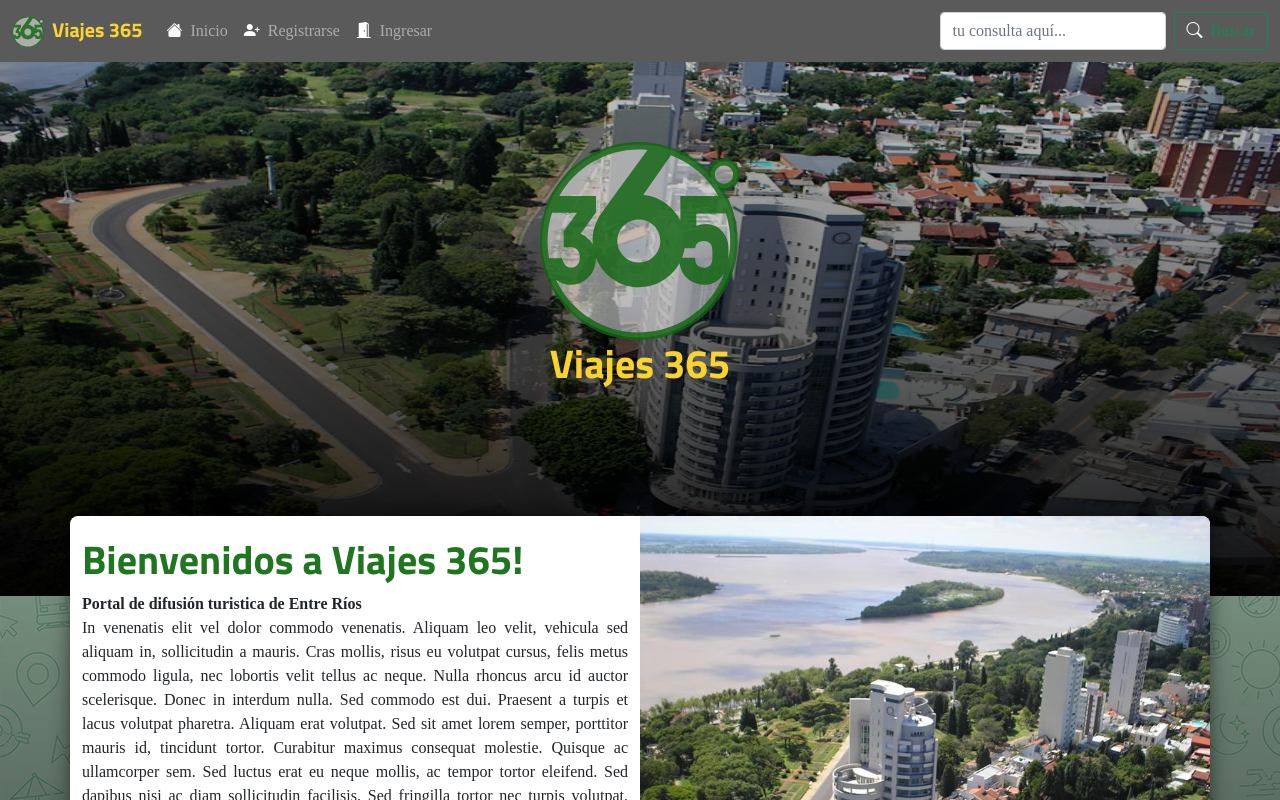
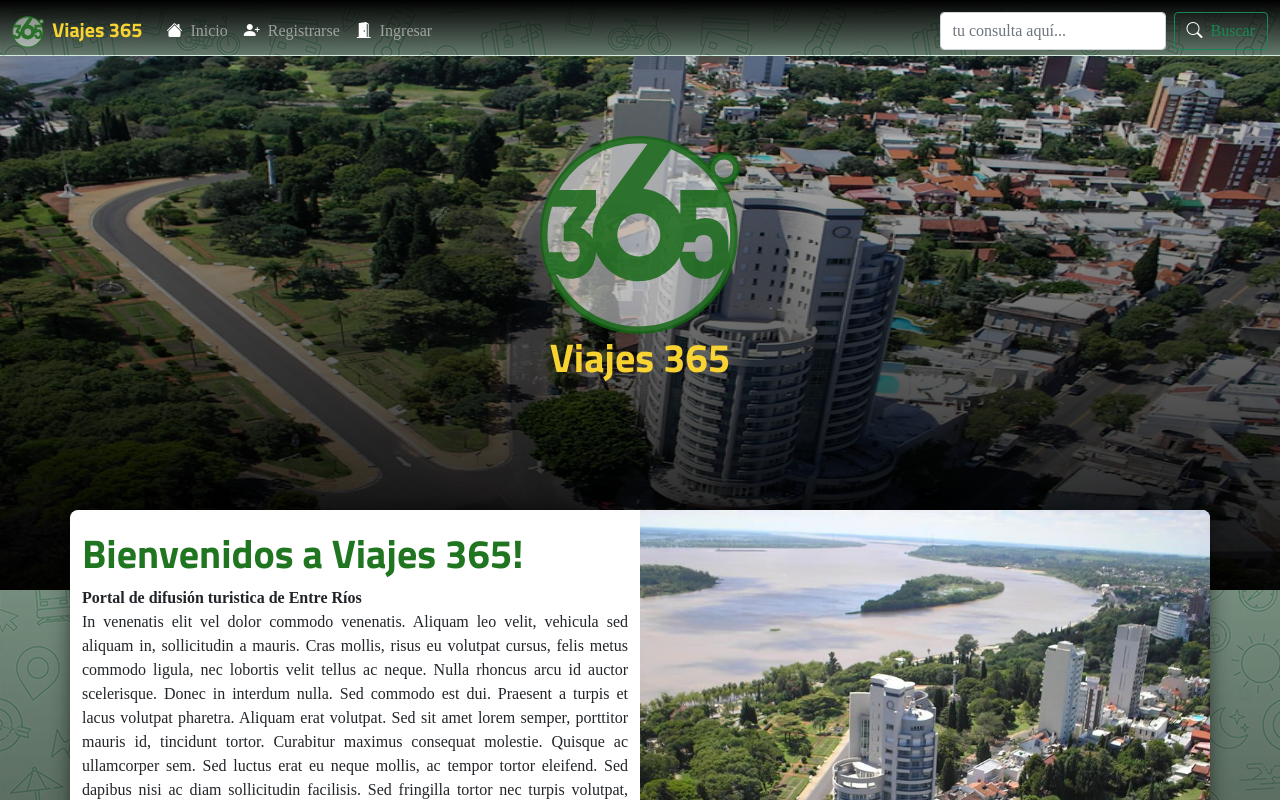
Before and after one commit to classroomEntreRios/proyecto-g1b-proyecto-g1b, an Angular app in the folder viajes365-frontend/: page / in a window 1280 px wide. Shown: the top 800 px of the page. Built offline with nearby package versions, Linux system fonts and the light colour scheme; a web font is replaced by a local one.

Commit message:
final commit

```diff
--- a/viajes365-frontend/src/styles.scss
+++ b/viajes365-frontend/src/styles.scss
@@ -20,10 +20,10 @@ a:hover {
   color: white;
 }
 
-// .navbar-custom {
-//   background: linear-gradient(rgba(0, 0, 0, 1.0), rgba(0, 0, 0, 0.45) 99%, rgba(255, 255, 255, 0.4) 1%), url(./assets/images/tile_pattern.jpg);
-//   padding-bottom: 2px;
-// }
+.navbar-custom {
+  background: linear-gradient(rgba(0, 0, 0, 1.0), rgba(0, 0, 0, 0.45) 99%, rgba(255, 255, 255, 0.4) 1%), url(./assets/images/tile_pattern.jpg);
+  padding-bottom: 2px;
+}
 
 
 
```
